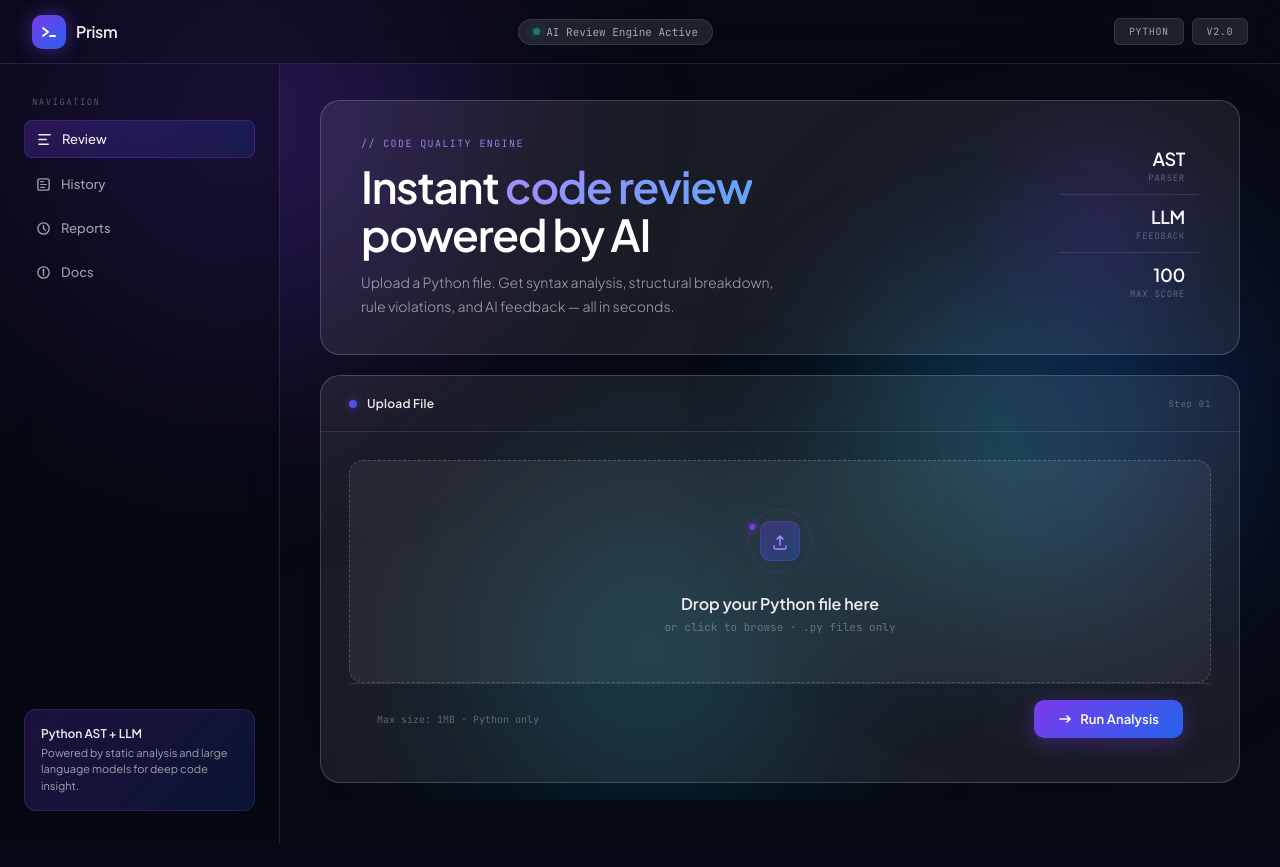
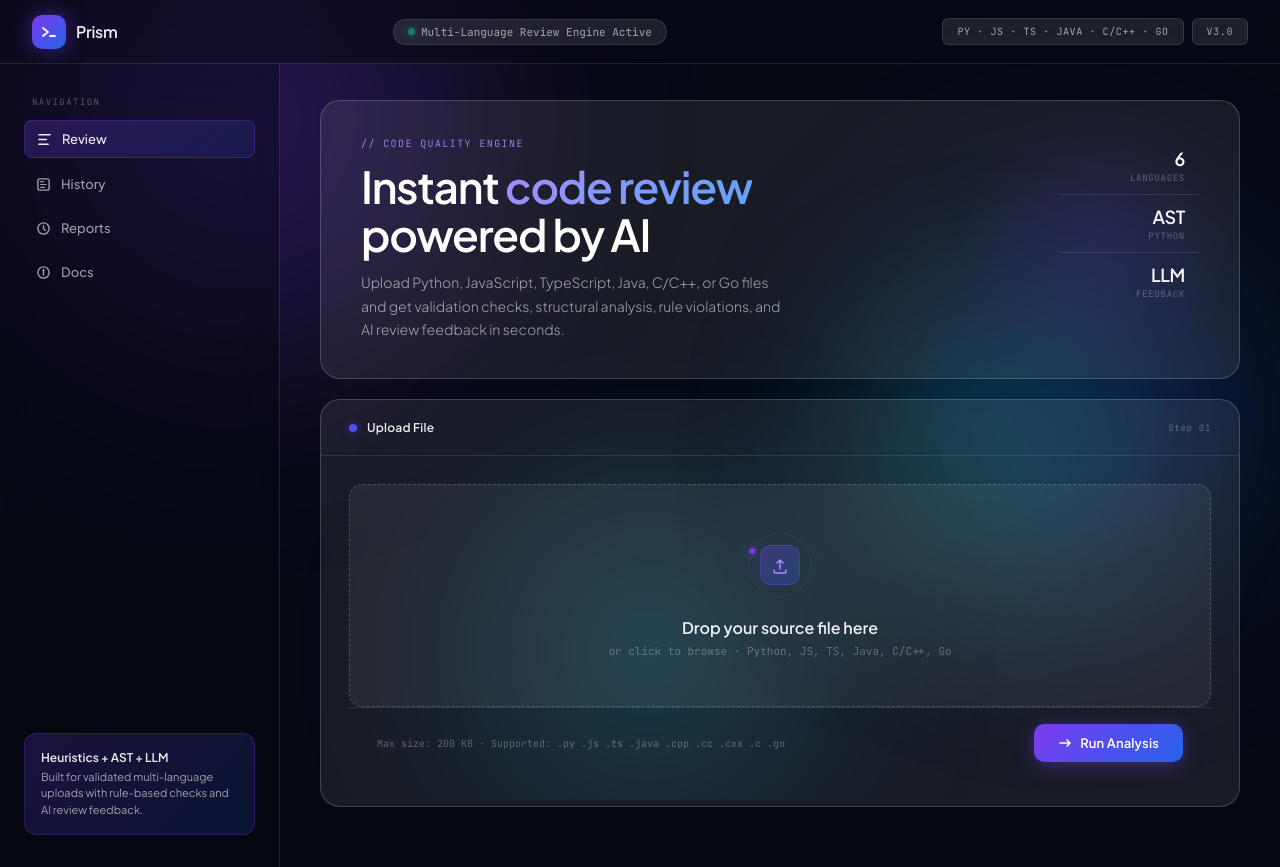
Before and after one commit to Piyushhariyani/Prozz, a Python web app: template auto_code_review/templates/index.html in a window 1280 px wide. Before the commit the page ends 843 px from the top, so only its background shows below. Run offline with Jinja, Linux system fonts and the light colour scheme; the template is opened without the code that fills it, so the values that code supplies are empty; some web fonts are replaced.

Commit message:
Add multi-language review pipeline and UI updates

```diff
--- a/auto_code_review/templates/index.html
+++ b/auto_code_review/templates/index.html
@@ -160,6 +160,13 @@ body{
   padding:6px 14px;border-radius:6px;
   cursor:pointer;letter-spacing:0.06em;
   text-transform:uppercase;
+}
+
+.topbar-btn.languages{
+  max-width:260px;
+  white-space:nowrap;
+  overflow:hidden;
+  text-overflow:ellipsis;
 }
 
 /* ── SIDEBAR ── */
@@ -698,12 +742,12 @@ pre.code{
     <div class="topbar-mid">
       <div class="topbar-pill">
         <span class="pulse"></span>
-        AI Review Engine Active
+        Multi-Language Review Engine Active
       </div>
     </div>
     <div class="topbar-right">
-      <button class="topbar-btn">Python</button>
-      <button class="topbar-btn">v2.0</button>
+      <button class="topbar-btn languages">PY · JS · TS · Java · C/C++ · Go</button>
+      <button class="topbar-btn">v3.0</button>
     </div>
   </header>
 
@@ -728,8 +772,8 @@ pre.code{
     </a>
     <div class="sidebar-spacer"></div>
     <div class="sidebar-card">
-      <div class="sc-title">Python AST + LLM</div>
-      <div class="sc-sub">Powered by static analysis and large language models for deep code insight.</div>
+      <div class="sc-title">Heuristics + AST + LLM</div>
+      <div class="sc-sub">Built for validated multi-language uploads with rule-based checks and AI review feedback.</div>
     </div>
   </aside>
 
@@ -745,12 +789,12 @@ pre.code{
         <div>
           <div class="hero-kicker">// code quality engine</div>
           <div class="hero-h">Instant <span>code review</span><br>powered by AI</div>
-          <p class="hero-sub">Upload a Python file. Get syntax analysis, structural breakdown, rule violations, and AI feedback — all in seconds.</p>
+          <p class="hero-sub">Upload Python, JavaScript, TypeScript, Java, C/C++, or Go files and get validation checks, structural analysis, rule violations, and AI review feedback in seconds.</p>
         </div>
         <div class="hero-stats">
-          <div class="hstat"><div class="hstat-val">AST</div><div class="hstat-label">Parser</div></div>
+          <div class="hstat"><div class="hstat-val">6</div><div class="hstat-label">Languages</div></div>
+          <div class="hstat"><div class="hstat-val">AST</div><div class="hstat-label">Python</div></div>
           <div class="hstat"><div class="hstat-val">LLM</div><div class="hstat-label">Feedback</div></div>
-          <div class="hstat"><div class="hstat-val">100</div><div class="hstat-label">Max score</div></div>
         </div>
       </div>
     </div>
@@ -765,7 +809,7 @@ pre.code{
       <div class="card-body">
         <form action="/review" method="post" enctype="multipart/form-data">
           <div class="dropzone" id="dropzone">
-            <input type="file" name="file" required accept=".py" id="file-input">
+            <input type="file" name="file" required accept=".py,.js,.ts,.java,.cpp,.cc,.cxx,.c,.go" id="file-input">
             <!-- idle state -->
             <div class="dz-idle" id="dz-idle">
               <div class="dz-orbit">
@@ -774,8 +818,8 @@ pre.code{
                   <svg viewBox="0 0 20 20"><path d="M10 14V5M10 5L7 8M10 5l3 3" stroke-width="1.6" stroke-linecap="round" stroke-linejoin="round"/><path d="M4 15v1.5A1.5 1.5 0 005.5 18h9a1.5 1.5 0 001.5-1.5V15" stroke-width="1.5" stroke-linecap="round"/></svg>
                 </div>
               </div>
-              <div class="dz-h">Drop your Python file here</div>
-              <div class="dz-sub">or click to browse · .py files only</div>
+              <div class="dz-h">Drop your source file here</div>
+              <div class="dz-sub">or click to browse · Python, JS, TS, Java, C/C++, Go</div>
             </div>
             <!-- file selected state -->
             <div class="dz-ready" id="dz-ready" style="display:none">
@@ -783,12 +827,12 @@ pre.code{
                 <svg viewBox="0 0 24 24" fill="none"><path d="M14 2H6a2 2 0 00-2 2v16a2 2 0 002 2h12a2 2 0 002-2V8z" stroke="#a78bfa" stroke-width="1.6" stroke-linecap="round" stroke-linejoin="round"/><polyline points="14 2 14 8 20 8" stroke="#a78bfa" stroke-width="1.6" stroke-linecap="round" stroke-linejoin="round"/></svg>
               </div>
               <div class="dz-file-name" id="dz-file-name">filename.py</div>
-              <div class="dz-file-meta" id="dz-file-meta">0 KB · Python</div>
+              <div class="dz-file-meta" id="dz-file-meta">0 KB · Detected language</div>
               <button type="button" class="dz-clear-btn" id="dz-clear-btn" title="Remove file">✕ Remove</button>
             </div>
           </div>
           <div class="card-footer">
-            <span class="cfoot-hint">Max size: 1MB · Python only</span>
+            <span class="cfoot-hint">Max size: 200 KB · Supported: .py .js .ts .java .cpp .cc .cxx .c .go</span>
             <button type="submit" class="btn btn-glow">
               <svg viewBox="0 0 14 14"><path d="M2 7h10M9 4l3 3-3 3" stroke-width="1.6" stroke-linecap="round" stroke-linejoin="round"/></svg>
               Run Analysis
@@ -818,16 +862,43 @@ pre.code{
           <div class="scard-glow"></div>
         </div>
         <div class="scard score-syntax {% if not result.syntax_valid %}syntax-fail{% endif %}">
-          <div class="scard-label">Syntax Check</div>
+          <div class="scard-label">Validation Status</div>
           <div class="scard-val" style="font-size:20px;margin-top:4px;">
-            {% if result.syntax_valid %}Passed{% else %}Failed{% endif %}
+            {% if result.syntax_valid %}Passed{% else %}Needs Review{% endif %}
           </div>
           {% if result.syntax_valid %}
             <div class="badge badge-ok">Valid</div>
           {% else %}
-            <div class="badge badge-fail">Error found</div>
+            <div class="badge badge-fail">Blocked or flagged</div>
           {% endif %}
           <div class="scard-glow"></div>
+        </div>
+      </div>
+
+      <div class="panel-card">
+        <div class="pcol">
+          <div class="pc-head">
+            <div class="pc-dot b"></div>
+            <span class="pc-title">Review Metadata</span>
+            <span class="pc-badge">pipeline</span>
+          </div>
+          <div class="meta-grid">
+            <div class="meta-card">
+              <div class="meta-label">Analysis Type</div>
+              <div class="meta-value">{{ result.ast_summary.analysis_type if result.ast_summary and result.ast_summary.analysis_type else "AST parser" }}</div>
+              <div class="meta-sub">{% if result.language == "python" %}Deep structural parsing{% else %}Heuristic structural scan{% endif %}</div>
+            </div>
+            <div class="meta-card">
+              <div class="meta-label">Review Engine</div>
+              <div class="meta-value">Rule Checks + AI</div>
+              <div class="meta-sub">Deterministic issues with LLM feedback</div>
+            </div>
+            <div class="meta-card">
+              <div class="meta-label">Processing Target</div>
+              <div class="meta-value">{{ result.filename }}</div>
+              <div class="meta-sub">{{ result.language|upper }} file submitted for review</div>
+            </div>
+          </div>
         </div>
       </div>
 
@@ -835,7 +906,7 @@ pre.code{
       <div class="error-banner">
         <div class="eb-head">
           <div class="pc-dot r"></div>
-          <span class="eb-title">Syntax Error Detected</span>
+          <span class="eb-title">Validation or Syntax Issue</span>
         </div>
         <pre>{{ result.syntax_error }}</pre>
       </div>
@@ -846,8 +917,8 @@ pre.code{
         <div class="pcol">
           <div class="pc-head">
             <div class="pc-dot v"></div>
-            <span class="pc-title">AST Summary</span>
-            <span class="pc-badge">structural</span>
+            <span class="pc-title">Analysis Summary</span>
+            <span class="pc-badge">{% if result.language == "python" %}ast{% else %}heuristic{% endif %}</span>
           </div>
           <pre>{{ result.ast_summary }}</pre>
         </div>
@@ -978,43 +1049,43 @@ pre.code{
       <div class="tab-hero">
         <div class="tab-hero-kicker">// documentation</div>
         <div class="tab-hero-h">How <span>it works</span></div>
-        <p class="tab-hero-sub">Learn about the analysis pipeline and scoring system.</p>
+        <p class="tab-hero-sub">Learn about the validation, multi-language analysis pipeline, and AI review flow.</p>
       </div>
       <div class="docs-grid">
         <div class="panel-card">
           <div class="pcol">
             <div class="pc-head"><div class="pc-dot v"></div><span class="pc-title">Step 1 — Upload</span></div>
-            <p class="doc-p">Upload any <code>.py</code> Python file using the Review tab. Files are processed server-side and never stored permanently.</p>
+            <p class="doc-p">Upload supported source files such as <code>.py</code>, <code>.js</code>, <code>.ts</code>, <code>.java</code>, <code>.cpp</code>, <code>.c</code>, and <code>.go</code>. File type and size are validated before analysis begins.</p>
           </div>
         </div>
         <div class="panel-card">
           <div class="pcol">
-            <div class="pc-head"><div class="pc-dot b"></div><span class="pc-title">Step 2 — Syntax Check</span></div>
-            <p class="doc-p">The file is parsed using Python's built-in <code>ast</code> module. If parsing fails, a syntax error is reported with the exact line and message.</p>
+            <div class="pc-head"><div class="pc-dot b"></div><span class="pc-title">Step 2 — Validation</span></div>
+            <p class="doc-p">The backend validates filename, file size, and supported language. Invalid uploads are blocked early and returned with a structured validation message.</p>
           </div>
         </div>
         <div class="panel-card">
           <div class="pcol">
-            <div class="pc-head"><div class="pc-dot a"></div><span class="pc-title">Step 3 — AST Analysis</span></div>
-            <p class="doc-p">A full Abstract Syntax Tree is walked to extract classes, functions, imports, and structural metrics like nesting depth and complexity.</p>
+            <div class="pc-head"><div class="pc-dot a"></div><span class="pc-title">Step 3 — Structural Analysis</span></div>
+            <p class="doc-p">Python files go through AST parsing, while other supported languages use heuristic structural analysis to extract imports, functions, classes, and flow signals.</p>
           </div>
         </div>
         <div class="panel-card">
           <div class="pcol">
             <div class="pc-head"><div class="pc-dot g"></div><span class="pc-title">Step 4 — Rule Check</span></div>
-            <p class="doc-p">Static lint rules are applied to detect common issues — missing docstrings, unused variables, overly long functions, and naming conventions.</p>
+            <p class="doc-p">Language-aware rule checks flag issues like oversized files, debug output overuse, long lines, hardcoded secrets, and Python-specific maintainability problems.</p>
           </div>
         </div>
         <div class="panel-card">
           <div class="pcol">
             <div class="pc-head"><div class="pc-dot r"></div><span class="pc-title">Step 5 — LLM Feedback</span></div>
-            <p class="doc-p">The code and analysis results are sent to a large language model which generates human-readable feedback, suggestions, and improvement tips.</p>
+            <p class="doc-p">The review payload can be sent to an OpenAI-compatible API for code quality feedback, with an automatic mock fallback when live model access is unavailable.</p>
           </div>
         </div>
         <div class="panel-card">
           <div class="pcol">
             <div class="pc-head"><div class="pc-dot v"></div><span class="pc-title">Step 6 — Scoring</span></div>
-            <p class="doc-p">A final score out of 100 is calculated from syntax validity (30%), rule compliance (30%), structural quality (20%), and LLM sentiment (20%).</p>
+            <p class="doc-p">A final quality score is generated from validation state and detected issues to give a simple numeric snapshot of code health across supported languages.</p>
           </div>
         </div>
       </div>
@@ -1116,9 +1187,21 @@ function formatBytes(b){
   return (b/(1024*1024)).toFixed(1) + ' MB';
 }
 
+function detectLanguage(filename){
+  const lower = filename.toLowerCase();
+  if(lower.endsWith('.py')) return 'Python';
+  if(lower.endsWith('.js')) return 'JavaScript';
+  if(lower.endsWith('.ts')) return 'TypeScript';
+  if(lower.endsWith('.java')) return 'Java';
+  if(lower.endsWith('.cpp') || lower.endsWith('.cc') || lower.endsWith('.cxx')) return 'C++';
+  if(lower.endsWith('.c')) return 'C';
+  if(lower.endsWith('.go')) return 'Go';
+  return 'Unknown';
+}
+
 function showFile(file){
   dzName.textContent = file.name;
-  dzMeta.textContent = formatBytes(file.size) + ' · Python';
+  dzMeta.textContent = formatBytes(file.size) + ' · ' + detectLanguage(file.name);
   dzIdle.style.display = 'none';
   dzReady.style.display = 'flex';
   dropzone.classList.add('has-file');
```
Also changed, not shown: other parts of auto_code_review/templates/index.html (+38 -1 lines), auto_code_review/app/ast_analyzer.py (+46 -0 lines), auto_code_review/app/llm_engine.py (+52 -12 lines), auto_code_review/app/main.py (+23 -2 lines), auto_code_review/app/reviewer.py (+19 -14 lines), auto_code_review/app/rule_engine.py (+45 -0 lines), auto_code_review/app/utils.py (+46 -8 lines), tests/test_review_system.py (added, +69 -0 lines), .github/workflows/ci.yml (added).
